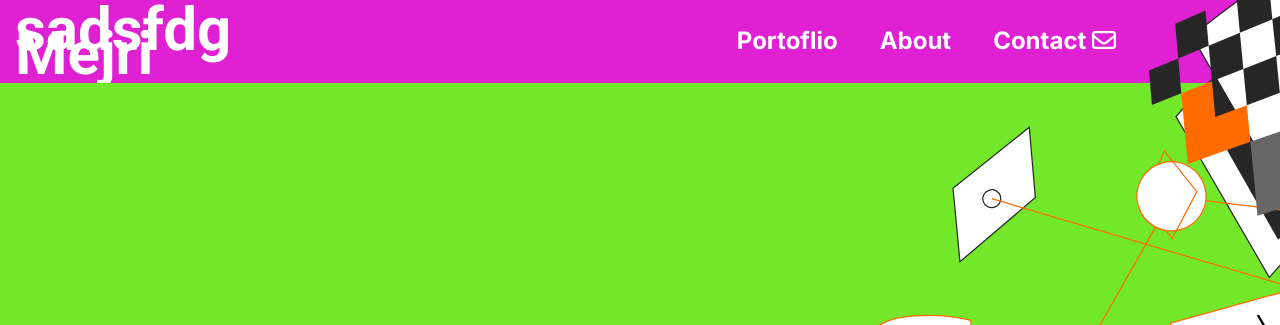
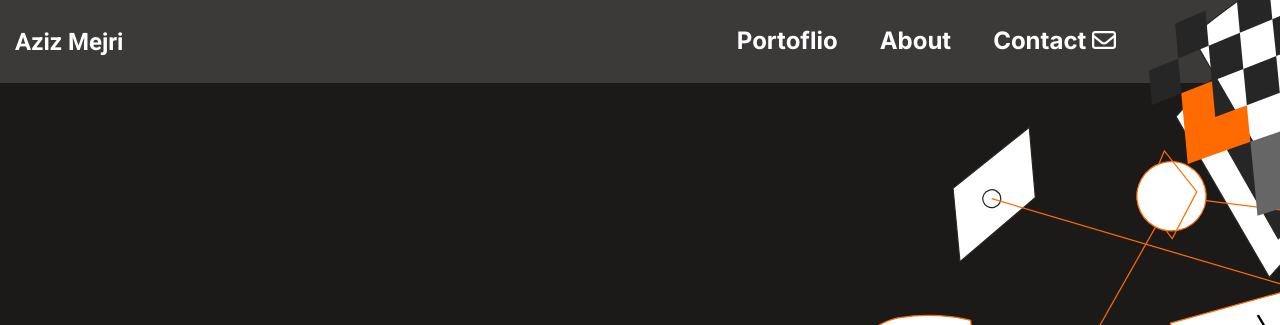
Before and after one commit to osamaashraf6/Review-Training-mobilemenu, a website: page index.html in a window 1280 px wide. Shown: the top 325 px of the page. Drawn offline with Linux system fonts and the light colour scheme.

Commit message:
Add the required changes

```diff
--- a/css/main.css
+++ b/css/main.css
@@ -23,7 +23,7 @@ header {
   justify-content: space-between;
   align-items: center;
   padding: 15px;
-  background-color: #df20d3;
+  background-color: #3c3a39;
   color: white;
 }
 
@@ -36,7 +36,7 @@ header {
   font-family: "Roboto", sans-serif;
   font-style: normal;
   font-weight: bold;
-  font-size: 60px;
+  font-size: 18px;
   line-height: 24px;
 }
 
@@ -59,16 +59,11 @@ main {
 
 #intro,
 #about-me {
-  background-color: #73e82b;
+  background-color: #1c1a19;
   color: white;
   position: relative;
 }
 
-/* #intro {
-  padding: 60%;
-  padding: 50px;
-  margin: 0 auto;
-} */
 
 #intro {
   padding: 10%;
@@ -477,8 +472,7 @@ textarea {
   }
 
   #logo {
-    font-size: 60px;
-    width: 20px;
+    font-size: 24px;
   }
 
   .first-card {
--- a/index.html
+++ b/index.html
@@ -6,11 +6,11 @@
     <meta name="viewport" content="width=device-width, initial-scale=1.0" />
     <link rel="stylesheet" href="./css/main.css" />
     <link rel="icon" href="./favicon.ico" />
-    <title>aaaaaaaaaaaaaaaaaaa</title>
+    <title>Aziz Mejri - Portfolio</title>
   </head>
   <body>
     <header>
-      <h1 id="logo">sadsfdg Mejri</h1>
+      <h1 id="logo">Aziz Mejri</h1>
       <button type="button" class="menu-bars">
         <i class="fas fa-bars"></i>
       </button>
```
